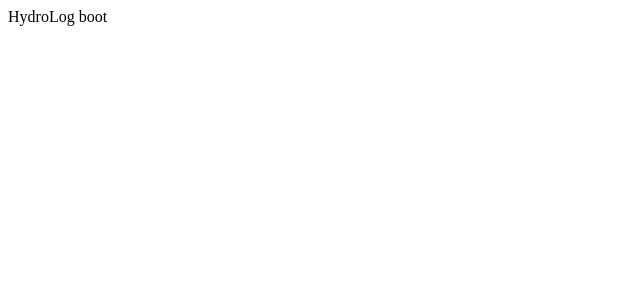
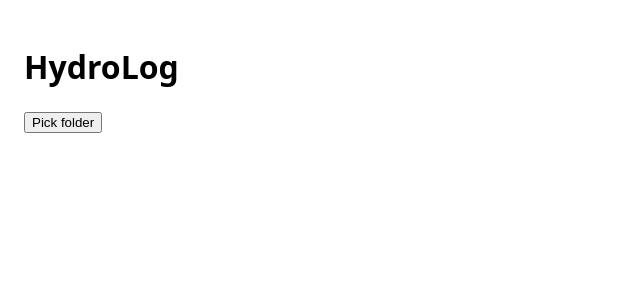
Before and after one commit to agavrailov/hydrolog, a React (Vite) app: page / in a window 1280 px wide. Shown: the top 300 px of the page, without its empty margins (0-640 px from the left). Built offline with nearby package versions, Linux system fonts and the light colour scheme.

Commit message:
feat(app): render Home as the boot screen

```diff
--- a/src/App.tsx
+++ b/src/App.tsx
@@ -1,3 +1,5 @@
+import { Home } from './ui/Home';
+
 export function App() {
-  return <div>HydroLog boot</div>;
+  return <Home />;
 }
```
